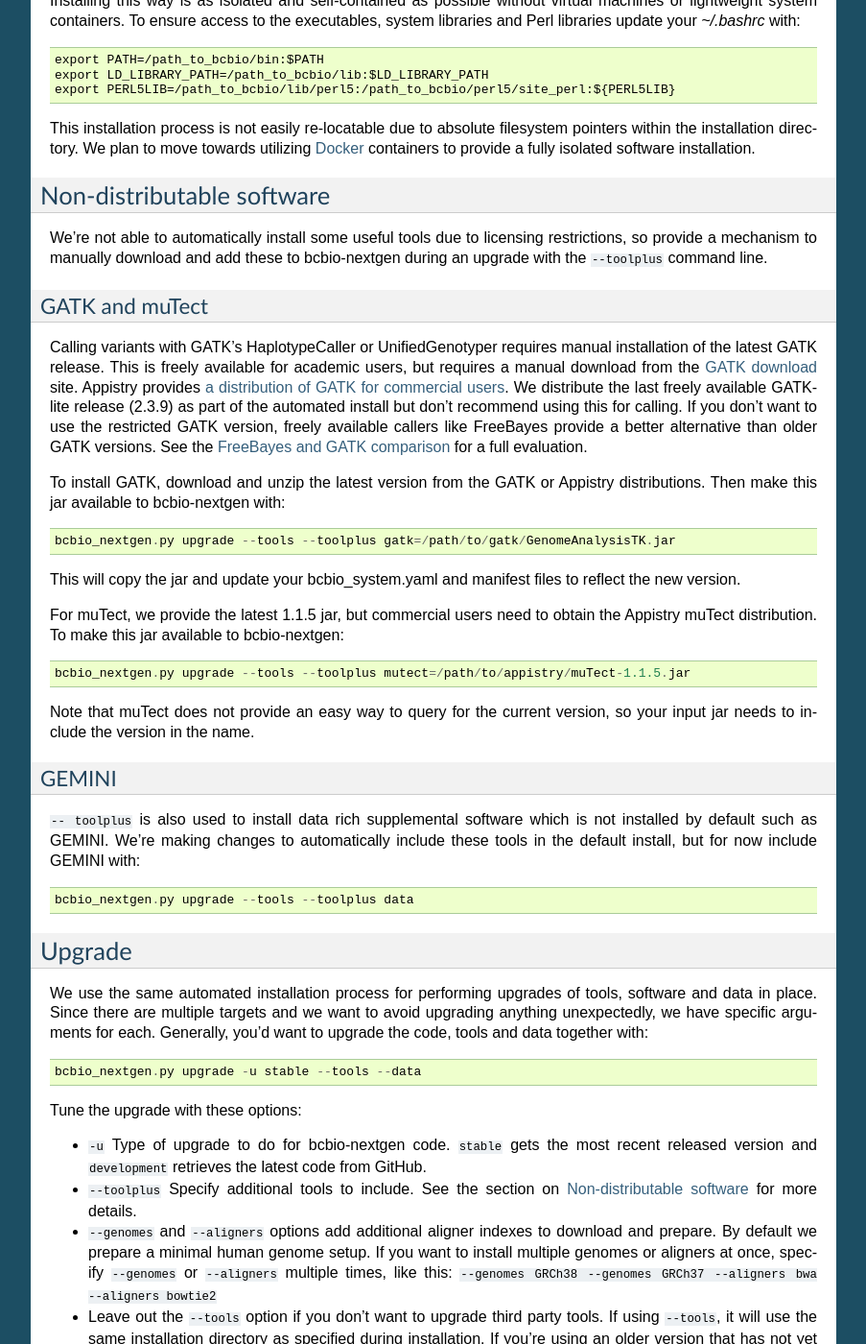
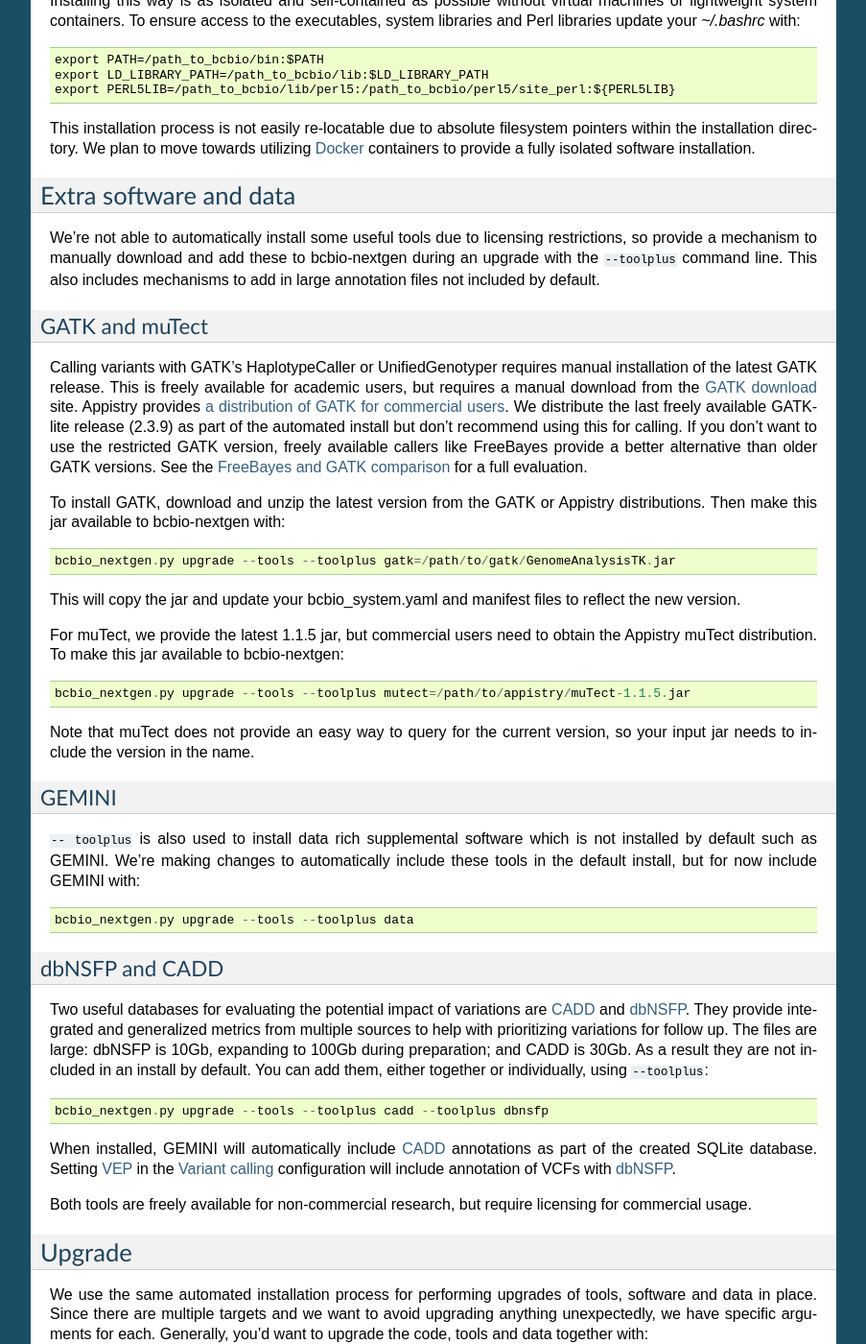
Before and after one commit to bcbio/bcbio-nextgen, a Sphinx documentation site: the page built from docs/contents/installation.rst, in a window 1280 px wide and 1400 px high, scrolled down 1380 px. Shown: the whole window at 96% size, without its empty margins (198-1101 px from the left). Built offline with Sphinx 7.4.7, drawn with Linux system fonts in a browser that asks for light colours; some of the changed text lies outside the part shown.

Commit message:
Enable support for dbNSFP and CADD data integration. dbNSFP integrates through an Ensembl VEP plugin and CADD through GEMINI database creation. #146

```diff
--- a/docs/contents/installation.rst
+++ b/docs/contents/installation.rst
@@ -97,12 +97,13 @@
 
 .. _toolplus-install:
 
-Non-distributable software
-==========================
+Extra software and data
+=======================
 
 We're not able to automatically install some useful tools due to licensing
 restrictions, so provide a mechanism to manually download and add these to
-bcbio-nextgen during an upgrade with the ``--toolplus`` command line.
+bcbio-nextgen during an upgrade with the ``--toolplus`` command line. This also
+includes mechanisms to add in large annotation files not included by default.
 
 GATK and muTect
 ~~~~~~~~~~~~~~~
@@ -142,6 +143,28 @@
 
     bcbio_nextgen.py upgrade --tools --toolplus data
 
+dbNSFP and CADD
+~~~~~~~~~~~~~~~
+
+Two useful databases for evaluating the potential impact of variations are
+`CADD`_ and `dbNSFP`_. They provide integrated and generalized metrics from
+multiple sources to help with prioritizing variations for follow up. The files
+are large: dbNSFP is 10Gb, expanding to 100Gb during preparation; and CADD is
+30Gb. As a result they are not included in an install by default. You can add them,
+either together or individually, using ``--toolplus``::
+
+    bcbio_nextgen.py upgrade --tools --toolplus cadd --toolplus dbnsfp
+
+When installed, GEMINI will automatically include `CADD`_ annotations as part of
+the created SQLite database. Setting `VEP`_ in the :ref:`variant-config`
+configuration will include annotation of VCFs with `dbNSFP`_.
+
+Both tools are freely available for non-commercial research, but require licensing
+for commercial usage.
+
+.. _CADD: http://cadd.gs.washington.edu/home
+.. _dbNSFP: https://sites.google.com/site/jpopgen/dbNSFP
+.. _VEP: http://www.ensembl.org/info/docs/tools/vep/index.html
 .. _GATK download: http://www.broadinstitute.org/gatk/download
 .. _a distribution of GATK for commercial users: http://www.appistry.com/gatk
 .. _FreeBayes and GATK comparison: http://bcbio.wordpress.com/2013/10/21/updated-comparison-of-variant-detection-methods-ensemble-freebayes-and-minimal-bam-preparation-pipelines/
```
Also changed, not shown: HISTORY.md (+3 -0 lines), docs/contents/configuration.rst (+9 -1 lines), 6 other files.
